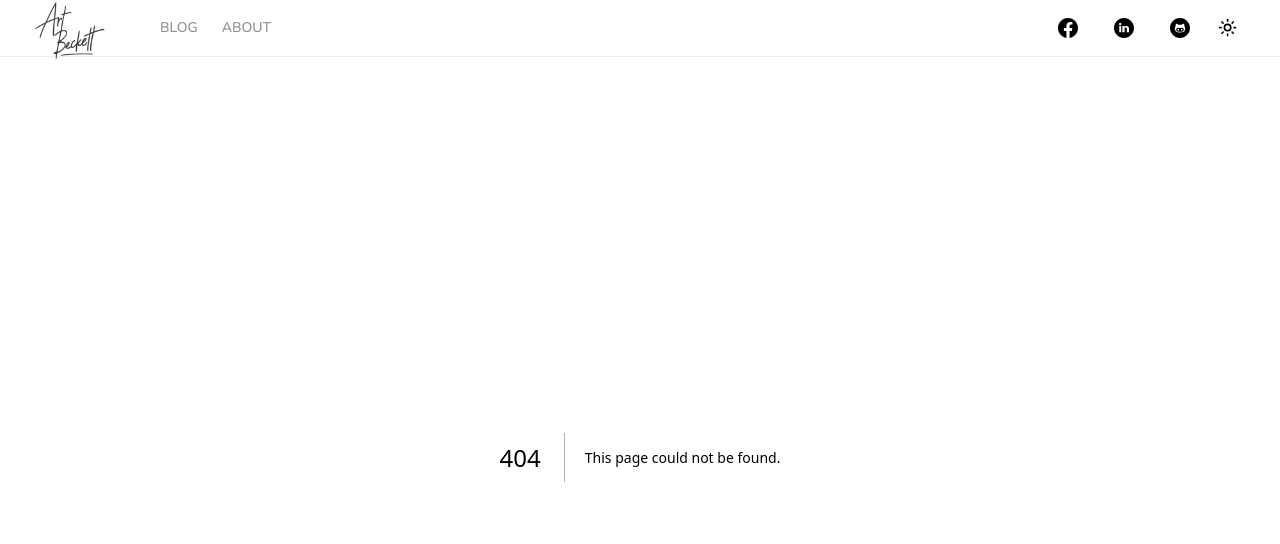
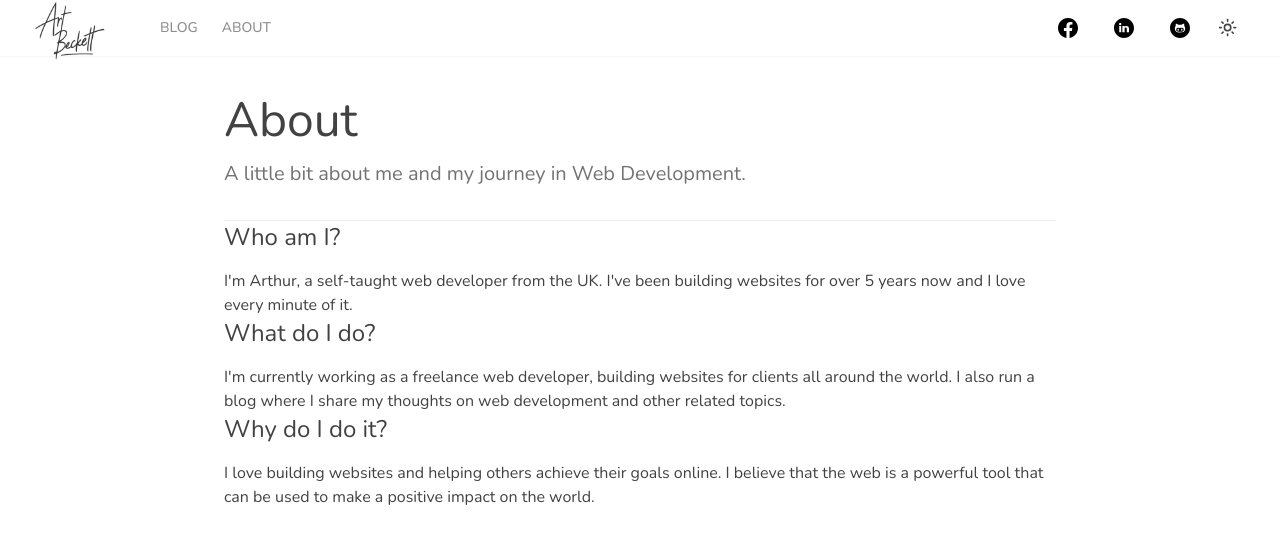
Before and after one commit to Wizard-Fingers/portfolio-blog, a Next.js app: page /about in a window 1280 px wide. Before the commit this address had no page. Shown: the top 544 px of the page. Built offline with nearby package versions, Linux system fonts and the light colour scheme.

Commit message:
Stage 11: home page changes

```diff
--- /dev/null
+++ b/app/about/page.tsx
@@ -0,0 +1,39 @@
+export default function AboutPage() {
+  return (
+    <div className="container max-w-4xl py-6 lg:py-10">
+      <div className="flex flex-col items-start gap-4 md:flex-row md:justify-between md:gap-8">
+        <div className="flex-1 space-y-4">
+          <h1 className="inline-block text-4xl lg:text-5xl">About</h1>
+          <p className="text-xl text-muted-foreground">
+            A little bit about me and my journey in Web Development.
+          </p>
+        </div>
+      </div>
+      <hr className="mt-8" />
+      <div className="space-y-4">
+        <h2 className="text-2xl">Who am I?</h2>
+        <p>
+          I&apos;m Arthur, a self-taught web developer from the UK. I&apos;ve
+          been building websites for over 5 years now and I love every minute of
+          it.
+        </p>
+      </div>
+      <div className="space-y-4">
+        <h2 className="text-2xl">What do I do?</h2>
+        <p>
+          I&apos;m currently working as a freelance web developer, building
+          websites for clients all around the world. I also run a blog where I
+          share my thoughts on web development and other related topics.
+        </p>
+      </div>
+      <div className="space-y-4">
+        <h2 className="text-2xl">Why do I do it?</h2>
+        <p>
+          I love building websites and helping others achieve their goals
+          online. I believe that the web is a powerful tool that can be used to
+          make a positive impact on the world.
+        </p>
+      </div>
+    </div>
+  );
+}
--- a/app/page.tsx
+++ b/app/page.tsx
@@ -1,3 +1,60 @@
+import { buttonVariants } from "@/components/ui/button";
+import { siteConfig } from "@/config/site";
+import { cn, sortPosts } from "@/lib/utils";
+import Link from "next/link";
+import { posts } from "#site/content";
+import { PostItem } from "@/components/post-item";
+
 export default function Home() {
-  return <section>Hello World</section>;
+  const latestPosts = sortPosts(posts).slice(0, 3);
+  return (
+    <>
+      <section className="space-y-6 pb-8 pt-6 md:pb-12 md:mt-10 lg:py-32">
+        <div className="container flex flex-col gap-4 text-center">
+          <h1 className="text-3xl sm:text-5xl md:text-6xl lg:text-7xl text-balance">
+            Hi, I&apos;m Arthur
+          </h1>
+          <p className="max-w-[40rem] mx-auto text-muted-foreground sm:text-xl text-balance">
+            welcome to my portfolio and corner of the web where I&apos;m sharing
+            my thoughts on my blog.
+          </p>
+          <div className="flex flex-col gap-4 justify-center sm:flex-row">
+            <Link
+              href="/blog"
+              className={cn(buttonVariants({ size: "lg" }), "w-full sm:w-fit")}
+            >
+              View my Blog
+            </Link>
+            <Link
+              href={siteConfig.links.github}
+              target="_blank"
+              className={cn(
+                buttonVariants({ variant: "outline", size: "lg" }),
+                "w-full sm:w-fit"
+              )}
+            >
+              View my Github
+            </Link>
+          </div>
+        </div>
+      </section>
+      <section className="container max-w-4xl py-6 lg:py-10 flex flex-col space-y-6 mt-60">
+        <h2 className="text-3xl sm:text-5xl md:6xl lg:text-7xl text-center">
+          Latest Posts
+        </h2>
+        <ul className="flex flex-col gap-4">
+          {latestPosts.map((post) => (
+            <li key={post.slug} className="first:border-t first:border-border">
+              <PostItem
+                slug={post.slug}
+                title={post.title}
+                description={post.description}
+                date={post.date}
+              />
+            </li>
+          ))}
+        </ul>
+      </section>
+    </>
+  );
 }
--- a/components/site-header.tsx
+++ b/components/site-header.tsx
@@ -9,7 +9,7 @@ import { ModeToggle } from "./mode-toggle";
 
 export function SiteHeader() {
   return (
-    <header className="sticky top-0 w-full border-b border-border bg-background/95 backdrop-blur supports-[backdrop-filter]bg-background/60 z-10">
+    <header className="sticky top-0 w-full bg-background/95 shadow-sm backdrop-blur supports-[backdrop-filter]bg-background/60 z-10">
       <div className="container flex h-14 max-w-screen-xl items-center">
         <MainNav />
         <div className="flex flex-1 items-center justify-end space-x-2">
```
